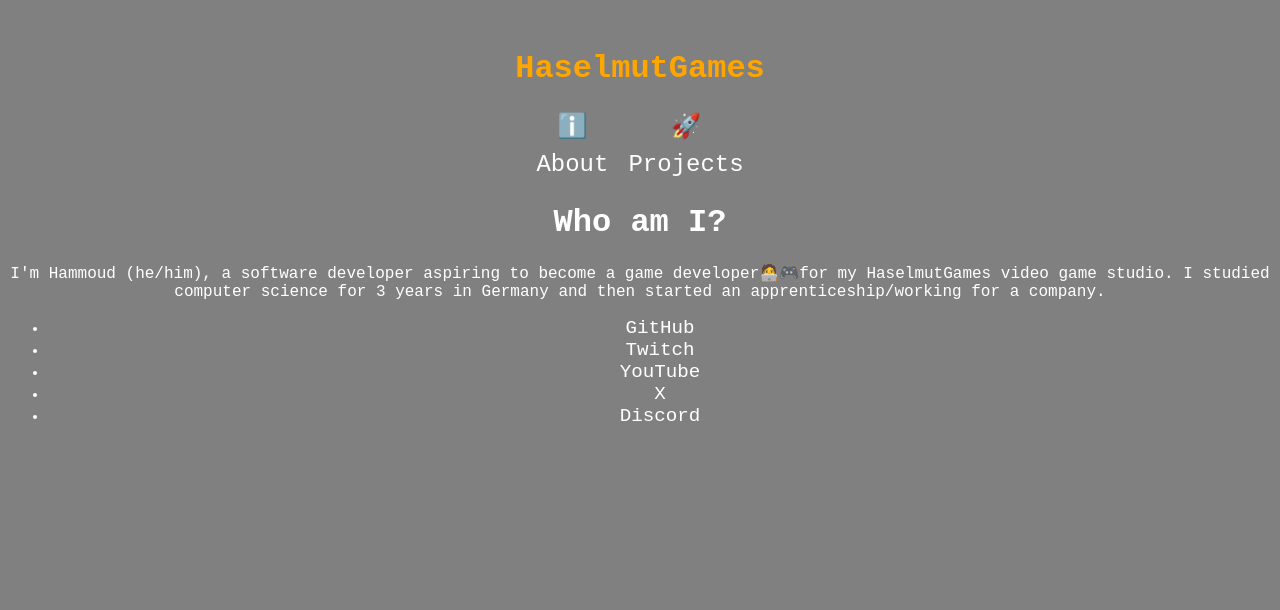
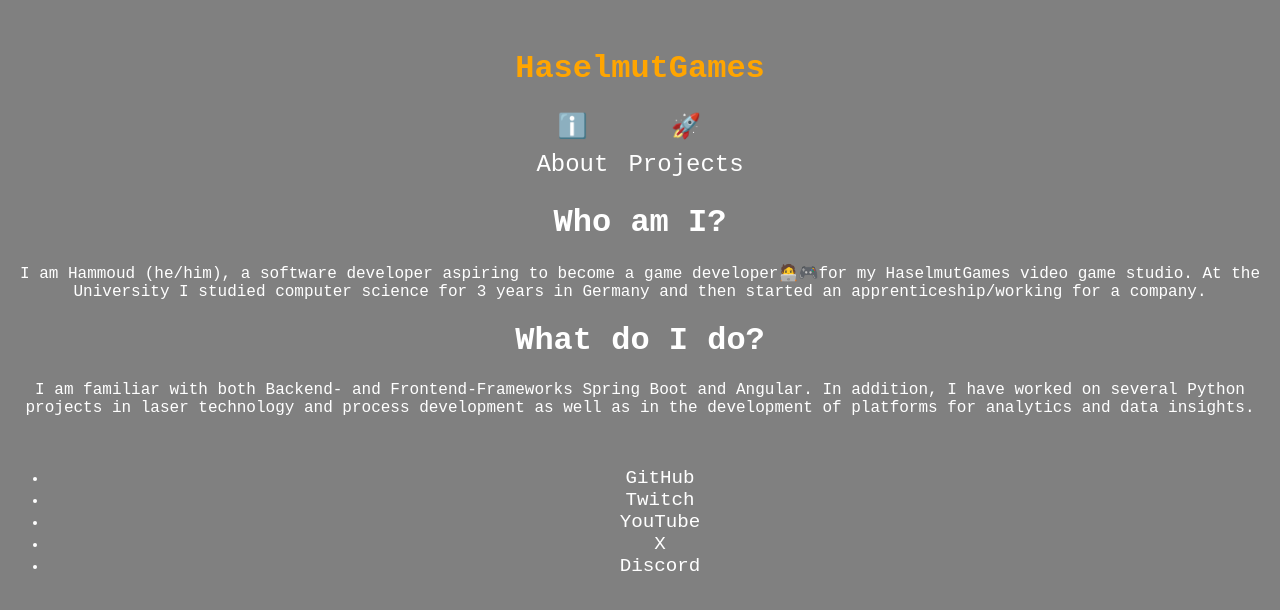
Before and after one commit to HaselmutGames/my-website, a SvelteKit app: page / in a window 1280 px wide. Shown: the top 610 px of the page. Built offline with nearby package versions, Linux system fonts and the light colour scheme.

Commit message:
Add more to About info and contain it in one div

```diff
--- a/src/routes/+page.svelte
+++ b/src/routes/+page.svelte
@@ -3,7 +3,9 @@
     import { socials } from '$lib/data/socials';
     let headline = "HaselmutGames";
     let question = "Who am I?";
-    let bio = "I'm Hammoud (he/him), a software developer aspiring to become a game developer🧑‍💻🎮for my HaselmutGames video game studio. I studied computer science for 3 years in Germany and then started an apprenticeship/working for a company."
+    let bio = "I am Hammoud (he/him), a software developer aspiring to become a game developer🧑‍💻🎮for my HaselmutGames video game studio. At the University I studied computer science for 3 years in Germany and then started an apprenticeship/working for a company."
+    let experience_title = "What do I do?";
+    let experience = "I am familiar with both Backend- and Frontend-Frameworks Spring Boot and Angular. In addition, I have worked on several Python projects in laser technology and process development as well as in the development of platforms for analytics and data insights."
 </script>
 
 <main class="container">
@@ -12,7 +14,7 @@
         <a href="/" class="headline-link">{headline}</a>
     </div>
     <!-- Icons with labels (stacked)-->
-     <div class="icon-links">
+    <div class="icon-links">
         {#each icons as icon}
             <div class="icon-item">
                 <a href={icon.url} class="icon">
@@ -23,9 +25,14 @@
                 </a>
             </div>
         {/each}
-     </div>
-    <h1>{question}</h1>
-    <p>{bio}</p>
+    </div>
+    <div class="all-about-me">
+        <h1>{question}</h1>
+        <p>{bio}</p>
+        <h1>{experience_title}</h1>
+        <p>{experience}</p>
+    </div>
+    <br>
 
     <!-- Social Links -->
     <ul class="social-links">
```
